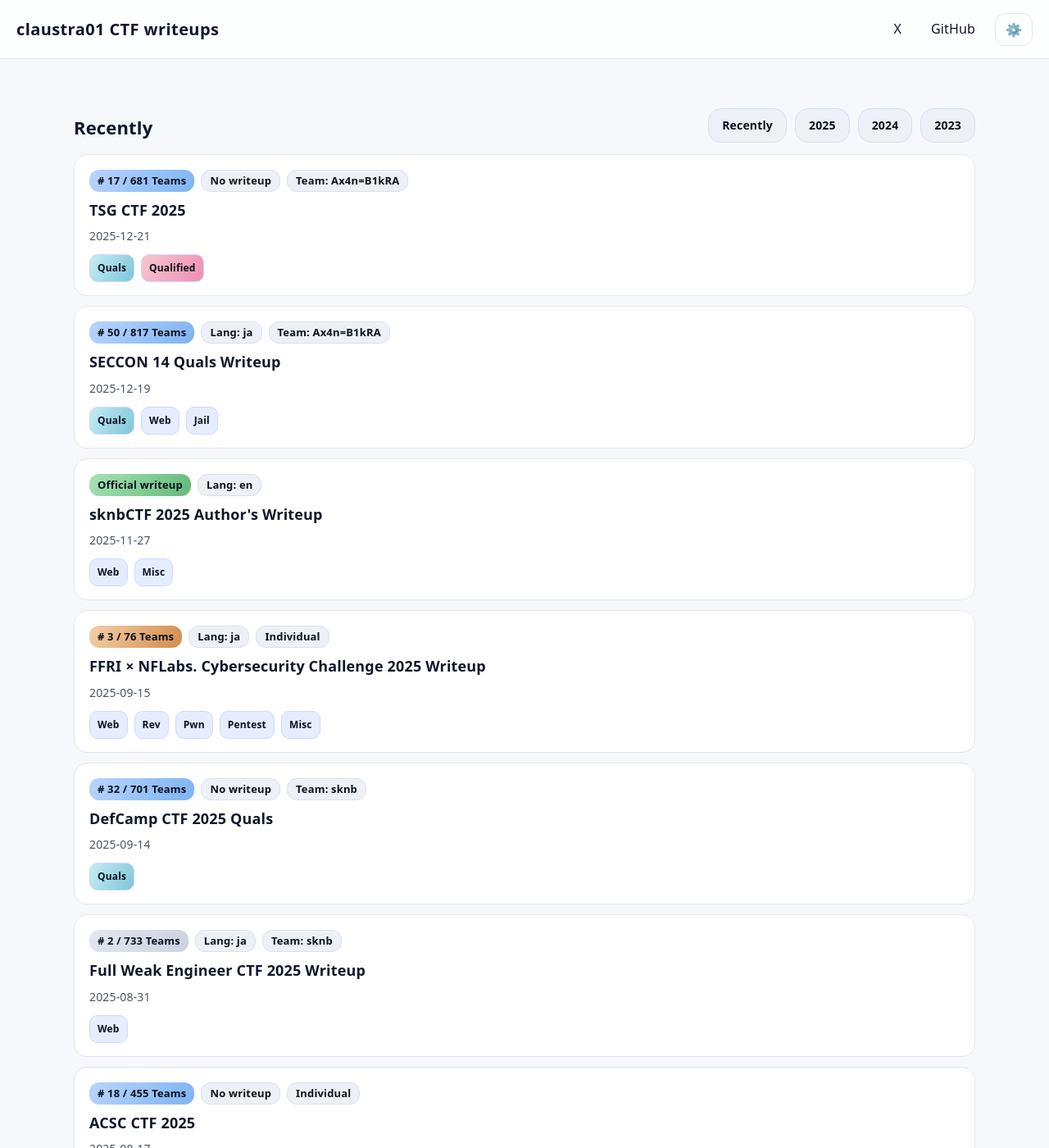
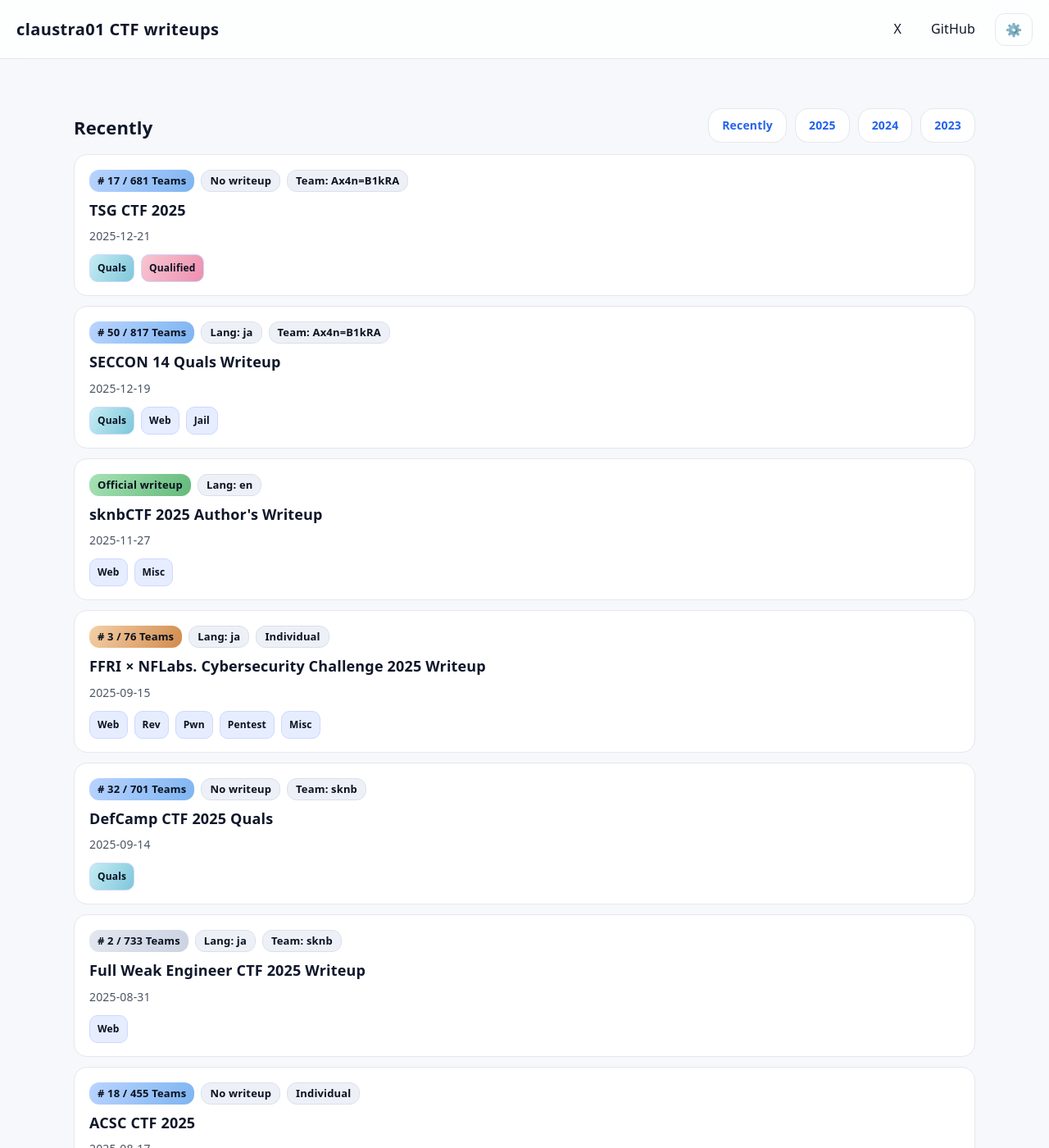
Before and after one commit to claustra01/my-ctf-writeups, a Jekyll site: the page built from index.md, in a window 1280 px wide and 1400 px high. Shown: the whole window at 82% size. Built offline with Jekyll 4.4.1, drawn with Linux system fonts in a browser that asks for light colours.

Commit message:
fix: tab color

```diff
--- a/assets/css/main.css
+++ b/assets/css/main.css
@@ -216,9 +216,8 @@ a:hover {
   align-items: center;
   padding: 8px 16px;
   border-radius: var(--radius);
-  border: 1px solid var(--pill-ghost-border);
-  background: var(--pill-ghost-bg);
-  color: var(--pill-text);
+  border: 1px solid var(--border);
+  background: var(--surface);
   font-size: 14px;
   font-weight: 600;
   text-decoration: none;
```
